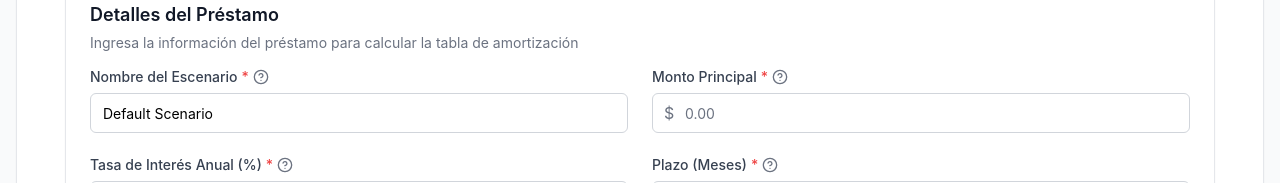
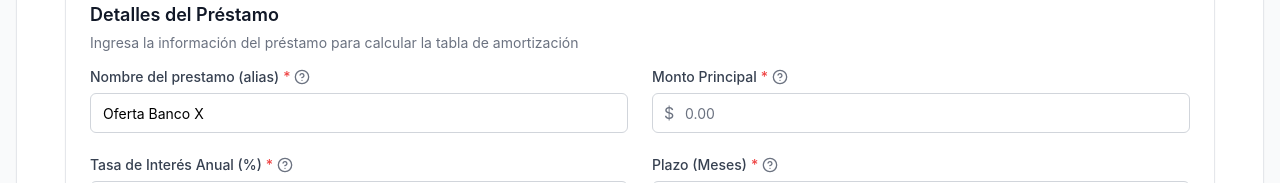
Before and after one commit to erjosara8916/finanzas-erick-saravia, a React (Vite) app: page / in a window 1280 px wide. Shown: the part 418-601 px from the top of the page. Built offline with nearby package versions, Linux system fonts and the light colour scheme; no server answers.

Commit message:
feat: Update alias field label

```diff
--- a/src/components/loan/LoanForm.tsx
+++ b/src/components/loan/LoanForm.tsx
@@ -126,9 +126,9 @@ export default function LoanForm() {
         <div className="space-y-2">
           <div className="flex items-center gap-1">
             <Label htmlFor="name" required>
-              Nombre del Escenario
+              Nombre del prestamo (alias)
             </Label>
-            <Tooltip message="Nombre descriptivo para identificar este escenario de préstamo. Útil para comparar diferentes ofertas o condiciones" />
+            <Tooltip message="Nombre descriptivo para identificar este préstamo. Útil para comparar diferentes ofertas o condiciones" />
           </div>
           <Input
             id="name"
--- a/src/store/loanStore.ts
+++ b/src/store/loanStore.ts
@@ -25,7 +25,7 @@ interface LoanStore extends AppState {
 
 const createDefaultLoanInput = (): LoanInput => ({
   id: generateUUID(),
-  name: 'Default Scenario',
+  name: 'Oferta Banco X',
   principal: '',
   annualRate: '',
   termMonths: 0,
```
